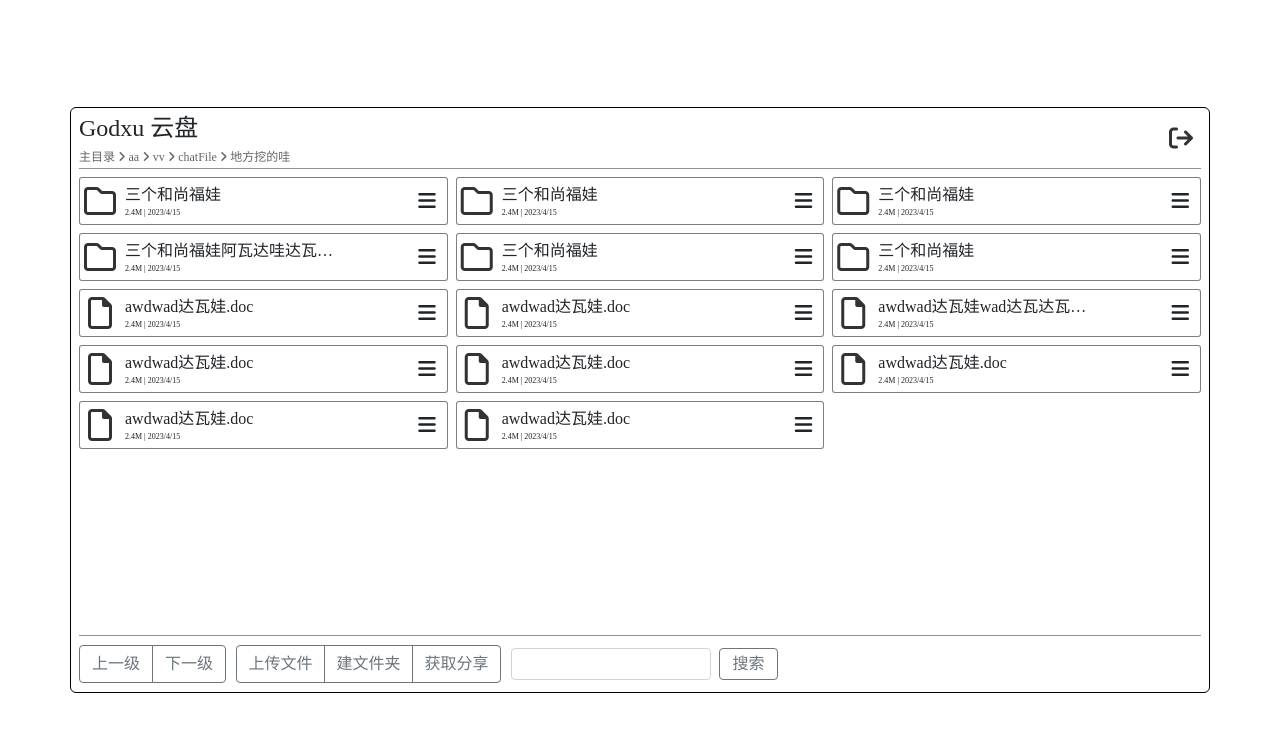
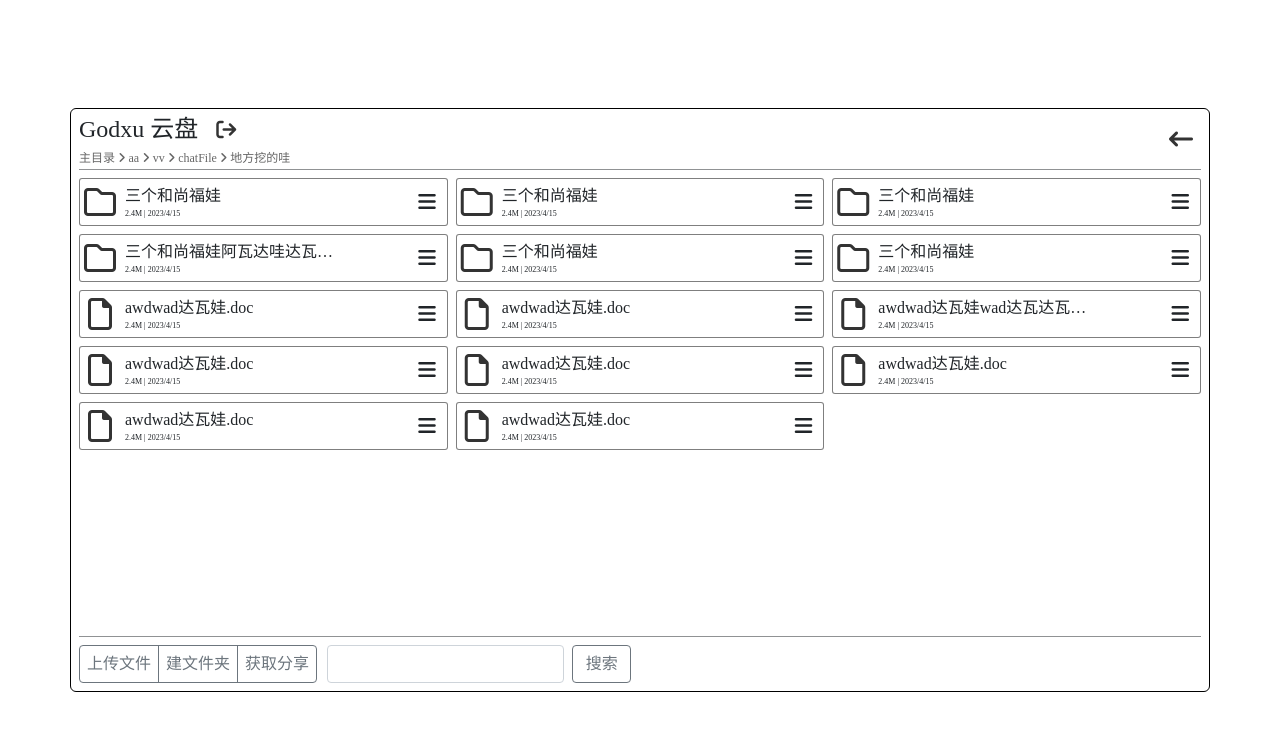
Before and after one commit to zhouxusoft/XiHeCloudDisk, a website: page public/main/index.html in a window 1280 px wide. Drawn offline with nearby package versions, Linux system fonts and the light colour scheme.

Commit message:
样式修改

```diff
--- a/public/main/index.html
+++ b/public/main/index.html
@@ -19,6 +19,7 @@
 <body>
     <div class="container mx-3 borderbox">
         <div class="top">Godxu 云盘</div>
+        <div class="exitbtn"></div>
         <div class="topmenu"></div>
         <div class="position">
             <div class="positionbtn">主目录</div>
@@ -237,23 +238,15 @@
         <div class="btns">
             <nav class="navbar navbar-expand-md bg-white navbar-dark">
                 <div class="btn-group bottombtngroup">
-                    <button type="button" class="btn btn-outline-secondary">上一级</button>
-                    <button type="button" class="btn btn-outline-secondary">下一级</button>
+                    <button type="button" class="btn btn-outline-secondary secondbtn">上传文件</button>
+                    <button type="button" class="btn btn-outline-secondary secondbtn">建文件夹</button>
+                    <button type="button" class="btn btn-outline-secondary secondbtn">获取分享</button>
                 </div>
                 <button class="navbar-toggler navbtn" type="button" data-bs-toggle="collapse"
                     data-bs-target="#collapsibleNavbar">
                     <div class="bottommenu"></div>
                 </button>
                 <div class="collapse navbar-collapse" id="collapsibleNavbar">
-                    <ul class="navbar-nav">
-                        <li class="nav-item">
-                            <div class="btn-group bottombtngroup">
-                                <button type="button" class="btn btn-outline-secondary secondbtn">上传文件</button>
-                                <button type="button" class="btn btn-outline-secondary secondbtn">建文件夹</button>
-                                <button type="button" class="btn btn-outline-secondary secondbtn">获取分享</button>
-                            </div>
-                        </li>
-                    </ul>
                     <div class="searchbox">
                         <form class="d-flex">
                             <input class="form-control me-2 searchinput" type="text">
--- a/public/main/style.css
+++ b/public/main/style.css
@@ -20,6 +20,20 @@ body {
     display: inline-block;
 }
 
+.exitbtn {
+    display: inline-block;
+    margin-left: 10px;
+    cursor: pointer;
+}
+
+.exitbtn::before {
+    content: "\f08b";
+    font-family: "Font Awesome 6 Free";
+    font-weight: 600;
+    font-size: 1.25rem;
+    color: #333;
+}
+
 .topmenu {
     display: flex;
     float: right;
@@ -28,7 +42,7 @@ body {
 }
 
 .topmenu::before {
-    content: "\f08b";
+    content: "\f177";
     font-family: "Font Awesome 6 Free";
     font-weight: 600;
     font-size: 1.5rem;
@@ -189,10 +203,10 @@ body {
 }
 
 .bottommenu::before {
-    content: "\f0c9";
+    content: "\f002";
     font-family: "Font Awesome 6 Free";
     font-weight: 600;
-    font-size: 1.5rem;
+    font-size: 1.25rem;
     color: black;
 }
 
@@ -204,22 +218,12 @@ body {
     margin-right: 10px;
 }
 
-.searchinput {
-    max-width: 200px;
-    height: 32px;
-}
-
 .searchbtn {
-    height: 32px;
-    width: 59px;
+    width: 70px;
     padding: 0 10px !important;
 }
 
-.searchbox {
-    margin: 4px 0;
+.secondbtn {
+    width: 80px;
+    padding: 6px !important;
 }
-
-.secondbtn {
-    width: 89px;
-    padding: 6px 11px !important;
-}
```
